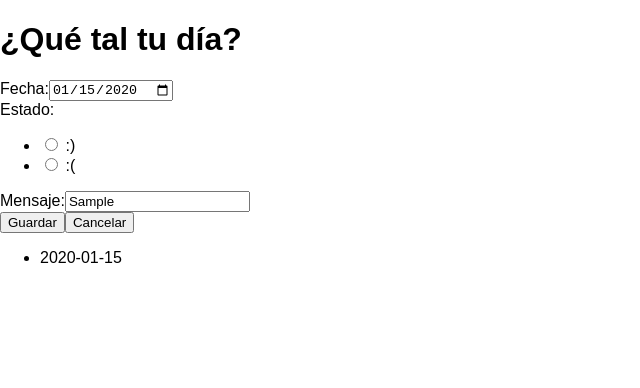
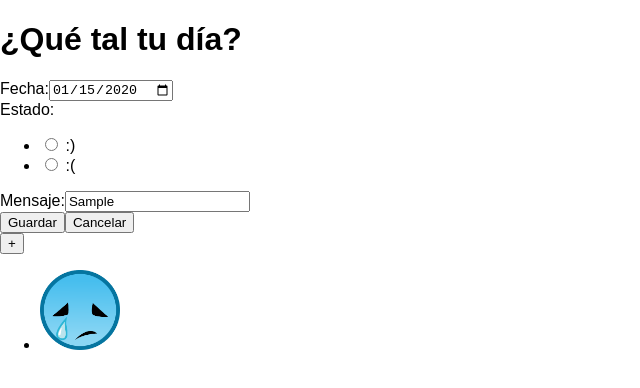
Before and after one commit to Alienah/clarke-fc-life-calendar-Alienah, a React (Create React App) app: page / in a window 1280 px wide. Both pictures are taken after typing "2020-01-15", "Sample" into the empty fields and a click on the button "Guardar". Shown: the top 388 px of the page, without its empty margins (0-640 px from the left). Built offline with nearby package versions, Linux system fonts and the light colour scheme.

Commit message:
Add calendarCard structure and palette

```diff
--- a/src/components/Calendar.js
+++ b/src/components/Calendar.js
@@ -23,6 +23,7 @@ class Calendar extends React.Component {
   render () {
     return (
       <div>
+        <button type="button">+</button>
         {this.paintCalendar()}
       </div>
     );
--- a/src/components/CalendarCard.js
+++ b/src/components/CalendarCard.js
@@ -1,10 +1,14 @@
 import React from 'react';
+import Smile from '../images/smile.png';
+import Sad from '../images/sad.png';
 
 class CalendarCard extends React.Component {
   render () {
     return (
       <div>
-        {this.props.date}
+        <div className="face-image-container" title={this.props.date}>{this.props.mood === 'smile'? <img className="face-image" src={Smile} alt={this.props.mood}/> : <img className="face-image" src={Sad} alt={this.props.mood}/>}
+        </div>
+
       </div>
     );
   }
--- /dev/null
+++ b/src/scss/components/_calendar.scss
@@ -0,0 +1,4 @@
+.face-image {
+  height: 80px;
+	width: 80px;
+}
--- /dev/null
+++ b/src/scss/core/_variables.scss
@@ -0,0 +1,5 @@
+$colorPink: rgba(255, 89, 89, 1);
+$colorBlueLight: rgba(33, 167, 239, 1);
+$colorBlueDark: rgba(25, 82, 91, 1);
+$colorYellow: rgba(255, 230, 109, 1);
+$colorLight: rgba(249, 255, 249, 1);
--- a/src/scss/main.css
+++ b/src/scss/main.css
@@ -2,3 +2,7 @@ body {
   margin: 0;
   padding: 0;
   font-family: sans-serif; }
+
+.face-image {
+  height: 80px;
+  width: 80px; }
--- a/src/scss/main.scss
+++ b/src/scss/main.scss
@@ -1,6 +1,6 @@
 // core
 
-// @import 'core/variables';
+@import 'core/variables';
 // @import 'core/mixins';
 
 // layout
@@ -12,3 +12,4 @@
 // components
 
 @import 'components/app';
+@import 'components/calendar';
```
